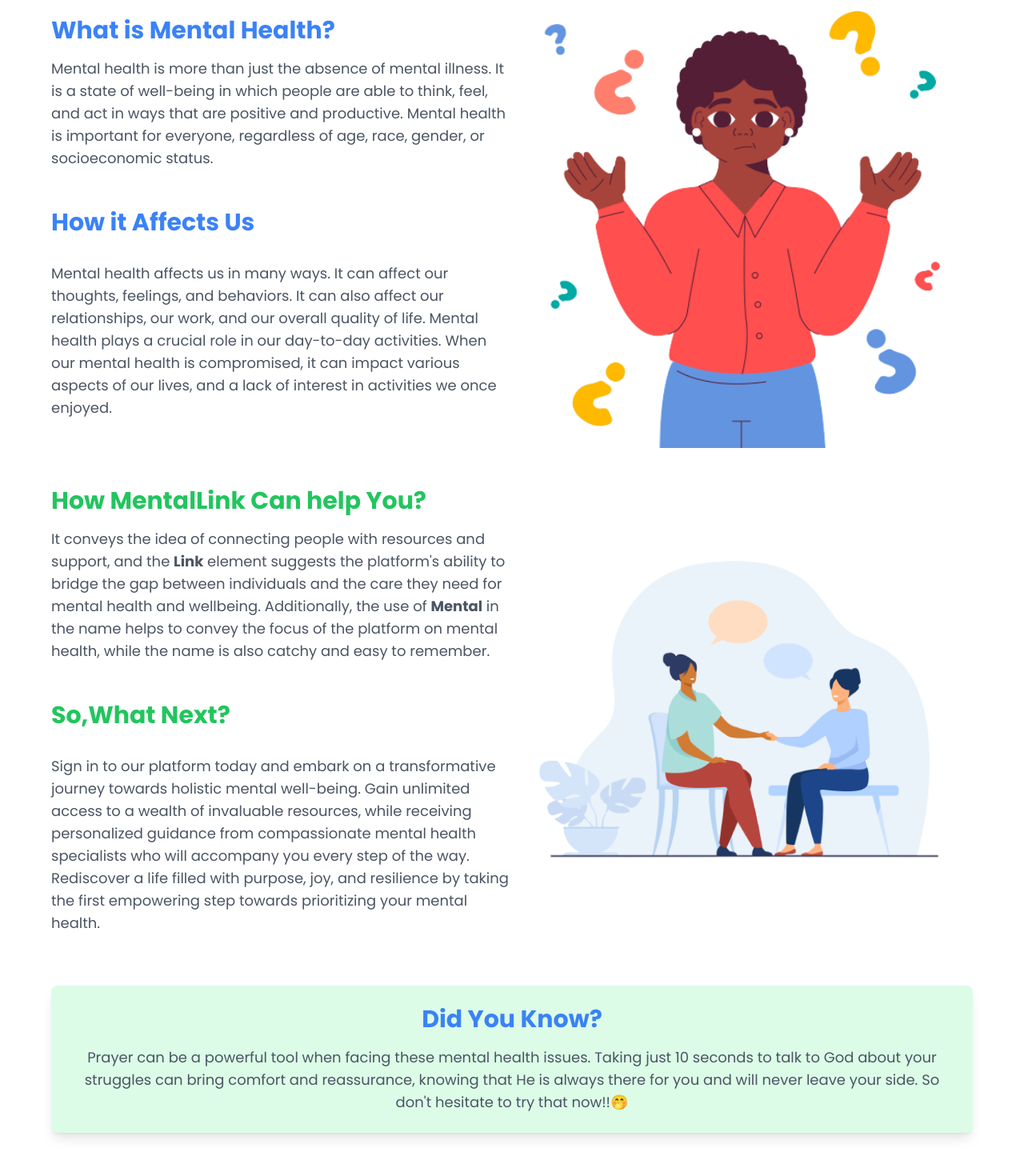
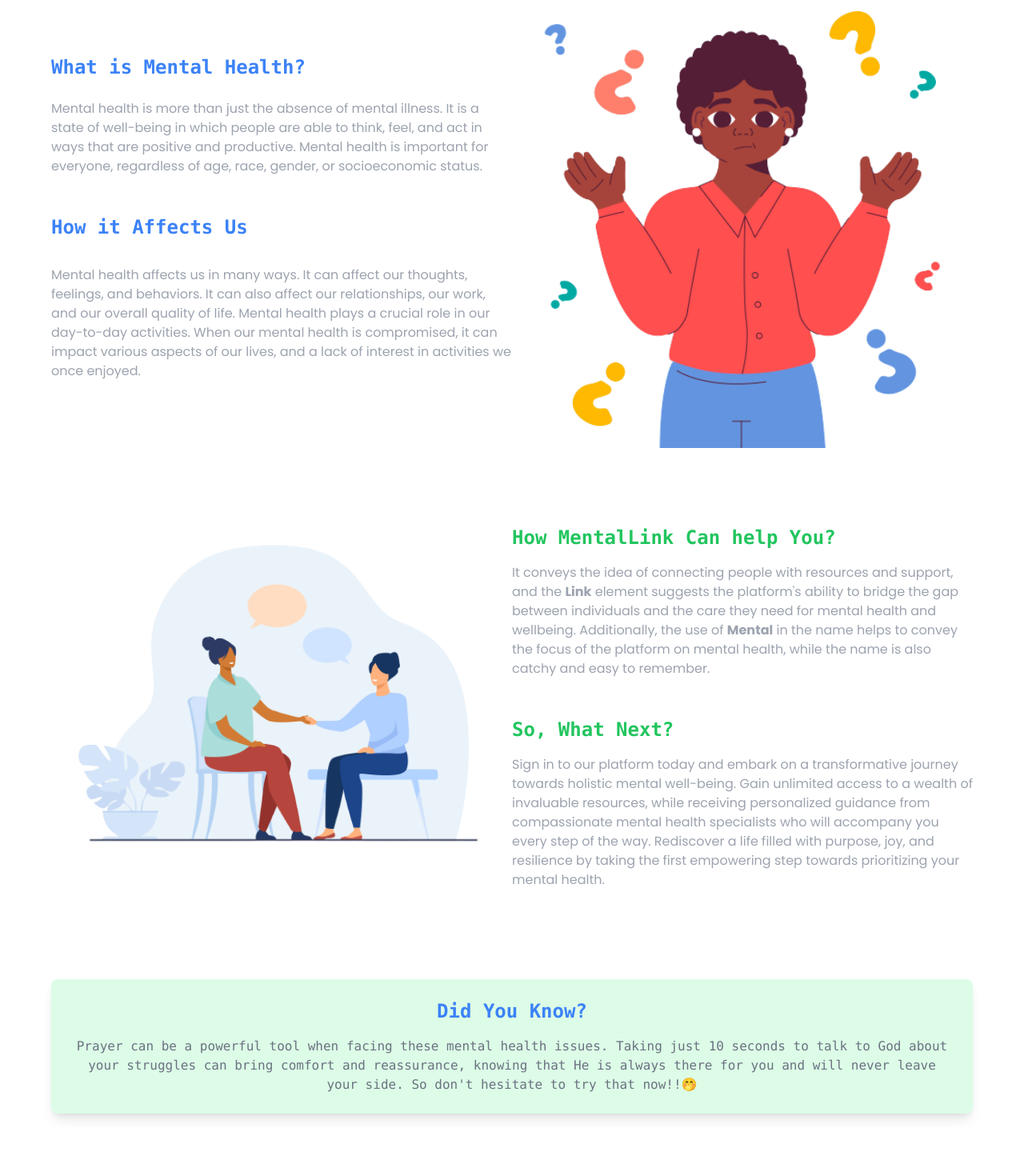
Before and after one commit to shekinahmanyi/mental_link_project, a React (Create React App) app in the folder frontend/: page / in a window 1280 px wide. Shown: the part 1080-2550 px from the top of the page at 80% size. Built offline with nearby package versions, Linux system fonts and the light colour scheme.

Commit message:
Changed Font and arranged elements

```diff
--- a/frontend/src/pages/Home.jsx
+++ b/frontend/src/pages/Home.jsx
@@ -21,20 +21,20 @@
       <section className="bg-white py-4">
         <div className="container mx-auto px-4 md:px-8 lg:px-16 flex flex-wrap items-center">
           <div className="w-full md:w-1/2 mb-8 md:mb-0">
-            <h2 className="text-3xl text-blue-500 font-bold mb-2 md:mb-4">
+            <h2 className="text-2xl text-blue-500 font-bold mb-4 md:mb-6 font-mono">
               What is Mental Health?
             </h2>
-            <p className="text-lg text-gray-600">
+            <p className="text-base text-gray-400">
               Mental health is more than just the absence of mental illness. It
               is a state of well-being in which people are able to think, feel,
               and act in ways that are positive and productive. Mental health is
               important for everyone, regardless of age, race, gender, or
               socioeconomic status.
             </p>
-            <h2 className="text-3xl text-blue-500 font-bold mt-12 mb-4 md:mb-8">
+            <h2 className="text-2xl text-blue-500 font-bold mt-12 mb-4 md:mb-8 font-mono">
               How it Affects Us
             </h2>
-            <p className="text-lg text-gray-600">
+            <p className="text-base text-gray-400">
               Mental health affects us in many ways. It can affect our thoughts,
               feelings, and behaviors. It can also affect our relationships, our
               work, and our overall quality of life. Mental health plays a
@@ -52,11 +52,16 @@
       {/**SECTION2 */}
       <section className="bg-white py-8">
         <div className="container mx-auto px-4 md:px-8 lg:px-16 flex flex-wrap items-center">
-          <div className="w-full md:w-1/2 mb-8 md:mb-0">
-            <h2 className="text-3xl text-green-500 font-bold mb-2 md:mb-4">
+
+        <div className="w-full md:w-1/2">
+            <img src={h2} alt="Help" className="w-full h-auto" />
+          </div>
+
+          <div className="w-full md:w-1/2 mb-8 md:mb-4">
+            <h2 className="text-2xl text-green-500 font-bold mt-12 mb-4 md:mb-4 font-mono">
               How MentalLink Can help You?
             </h2>
-            <p className="text-lg text-gray-600">
+            <p className="text-base text-gray-400">
               It conveys the idea of connecting people with resources and
               support, and the <b>Link</b> element suggests the platform's
               ability to bridge the gap between individuals and the care they
@@ -65,10 +70,10 @@
               platform on mental health, while the name is also catchy and easy
               to remember.
             </p>
-            <h2 className="text-3xl text-green-500 font-bold mt-12 mb-4 md:mb-8">
-              So,What Next?
+            <h2 className="text-2xl text-green-500 font-bold mt-12 mb-4 md:mb-4 font-mono">
+              So, What Next?
             </h2>
-            <p className="text-lg text-gray-600">
+            <p className="text-base text-gray-400">
               Sign in to our platform today and embark on a transformative
               journey towards holistic mental well-being. Gain unlimited access
               to a wealth of invaluable resources, while receiving personalized
@@ -78,20 +83,17 @@
               towards prioritizing your mental health.
             </p>
           </div>
-          <div className="w-full md:w-1/2">
-            <img src={h2} alt="Help" className="w-full h-auto" />
-          </div>
         </div>
       </section>
 
       {/** Did You Know Card Section */}
-      <section className="bg-white py-8 mb-12">
+      <section className="bg-white py-8 mt-8 mb-12">
         <div className="container mx-auto px-4 md:px-8 lg:px-16">
           <div className="bg-green-100 rounded-lg shadow-lg p-6">
-            <h2 className="text-3xl text-blue-500 font-bold mb-4 text-center">
+            <h2 className="text-2xl text-blue-500 font-bold mb-4 text-center font-mono">
               Did You Know?
             </h2>
-            <p className="text-lg text-gray-600 text-center">
+            <p className="text-base text-gray-500 text-center font-mono">
               Prayer can be a powerful tool when facing these mental health
               issues. Taking just 10 seconds to talk to God about your struggles
               can bring comfort and reassurance, knowing that He is always there
```
